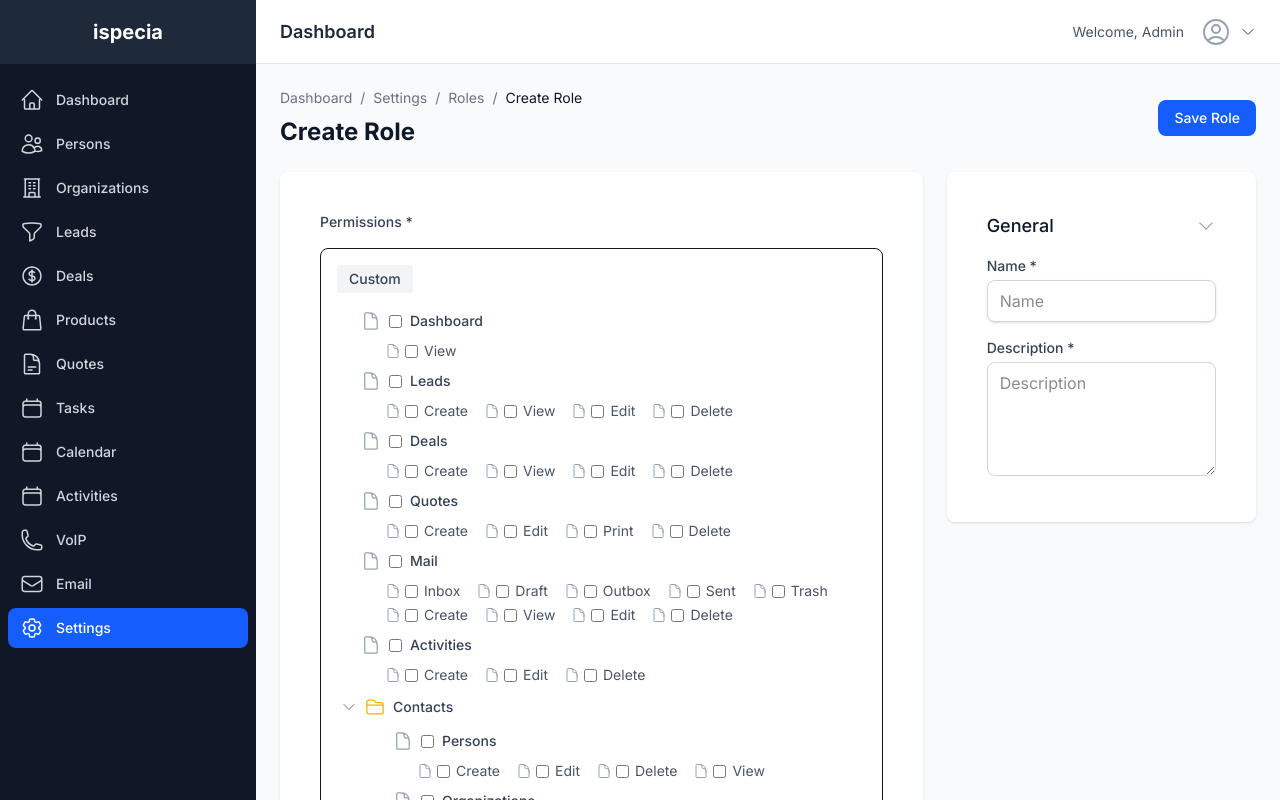
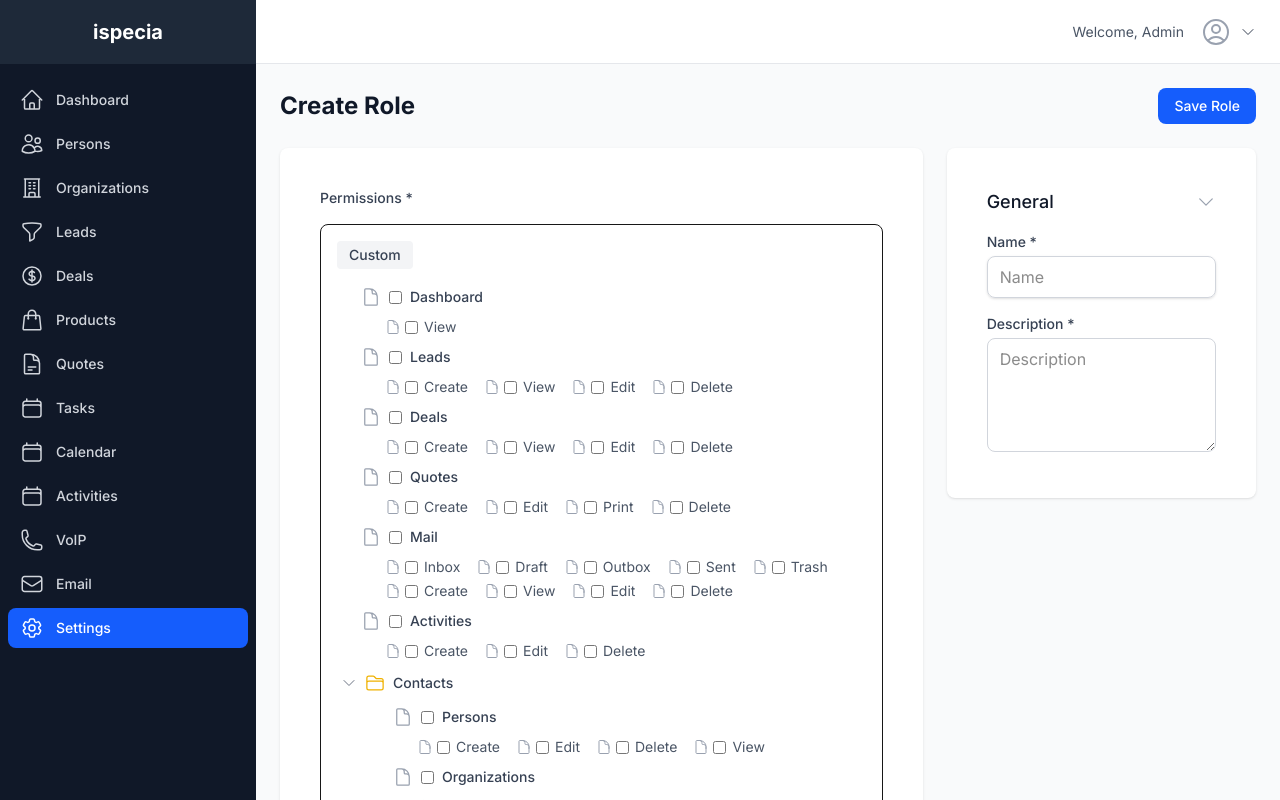
Before and after one commit to absaini739/Next-CRM, a Next.js app in the folder apps/web/: page /settings/roles/create in a window 1280 px wide. Built offline with nearby package versions, Linux system fonts and the light colour scheme.

Commit message:
feat: Remove breadcrumbs from various pages as requested

```diff
--- a/apps/web/app/calendar/page.tsx
+++ b/apps/web/app/calendar/page.tsx
@@ -150,11 +150,7 @@ export default function CalendarPage() {
                 {/* Header */}
                 <div className="flex items-center justify-between">
                     <div>
-                        <div className="flex items-center text-sm text-gray-500 mb-2">
-                            <span className="text-blue-600">Dashboard</span>
-                            <span className="mx-2">/</span>
-                            <span>Calendar</span>
-                        </div>
+                        {/* Breadcrumbs removed as requested */}
                         <h1 className="text-2xl font-bold text-gray-900">Calendar</h1>
                         <p className="mt-1 text-sm text-gray-600">
                             View and manage your schedule
--- a/apps/web/app/deals/page.tsx
+++ b/apps/web/app/deals/page.tsx
@@ -51,11 +51,7 @@ export default function DealsPage() {
                 {/* Header */}
                 <div className="flex items-center justify-between">
                     <div>
-                        <div className="flex items-center text-sm text-gray-500 mb-2">
-                            <span className="text-blue-600">Dashboard</span>
-                            <span className="mx-2">/</span>
-                            <span>Deals</span>
-                        </div>
+                        {/* Breadcrumbs removed as requested */}
                         <h1 className="text-2xl font-bold text-gray-900">Deals</h1>
                         <p className="mt-1 text-sm text-gray-600">
                             Manage your sales pipeline and track deal progress
@@ -152,8 +148,8 @@ export default function DealsPage() {
                                             </td>
                                             <td className="px-6 py-4 whitespace-nowrap">
                                                 <span className={`px-2 py-1 text-xs font-medium rounded-full ${deal.status === 'won' ? 'bg-green-100 text-green-800' :
-                                                        deal.status === 'lost' ? 'bg-red-100 text-red-800' :
-                                                            'bg-blue-100 text-blue-800'
+                                                    deal.status === 'lost' ? 'bg-red-100 text-red-800' :
+                                                        'bg-blue-100 text-blue-800'
                                                     }`}>
                                                     {deal.status.charAt(0).toUpperCase() + deal.status.slice(1)}
                                                 </span>
--- a/apps/web/app/leads/page.tsx
+++ b/apps/web/app/leads/page.tsx
@@ -67,11 +67,7 @@ export default function LeadsPage() {
                 {/* Header */}
                 <div className="flex items-center justify-between">
                     <div>
-                        <div className="flex items-center text-sm text-gray-500 mb-2">
-                            <span className="text-blue-600">Dashboard</span>
-                            <span className="mx-2">/</span>
-                            <span>Leads</span>
-                        </div>
+                        {/* Breadcrumbs removed as requested */}
                         <h1 className="text-2xl font-bold text-gray-900">Leads</h1>
                     </div>
                     <Button
--- a/apps/web/app/settings/page.tsx
+++ b/apps/web/app/settings/page.tsx
@@ -194,11 +194,7 @@ export default function SettingsPage() {
             <div className="space-y-6">
                 {/* Header */}
                 <div>
-                    <div className="flex items-center text-sm text-gray-500 mb-2">
-                        <span className="text-blue-600">Dashboard</span>
-                        <span className="mx-2">/</span>
-                        <span>Settings</span>
-                    </div>
+                    {/* Breadcrumbs removed as requested */}
                     <h1 className="text-2xl font-bold text-gray-900">Settings</h1>
                     <p className="mt-1 text-sm text-gray-600">
                         Manage your CRM configuration and preferences
--- a/apps/web/app/settings/roles/create/page.tsx
+++ b/apps/web/app/settings/roles/create/page.tsx
@@ -240,15 +240,7 @@ export default function CreateRolePage() {
                 {/* Header */}
                 <div className="flex items-center justify-between">
                     <div>
-                        <div className="flex items-center text-sm text-gray-500 mb-2">
-                            <span>Dashboard</span>
-                            <span className="mx-2">/</span>
-                            <span>Settings</span>
-                            <span className="mx-2">/</span>
-                            <span>Roles</span>
-                            <span className="mx-2">/</span>
-                            <span className="text-gray-900">Create Role</span>
-                        </div>
+                        {/* Breadcrumbs removed as requested */}
                         <h1 className="text-2xl font-bold text-gray-900">Create Role</h1>
                     </div>
                     <Button
--- a/apps/web/app/settings/roles/page.tsx
+++ b/apps/web/app/settings/roles/page.tsx
@@ -68,13 +68,7 @@ export default function RolesPage() {
                 {/* Header */}
                 <div className="flex items-center justify-between">
                     <div>
-                        <div className="flex items-center text-sm text-gray-500 mb-2">
-                            <span>Dashboard</span>
-                            <span className="mx-2">/</span>
-                            <span>Settings</span>
-                            <span className="mx-2">/</span>
-                            <span className="text-gray-900">Roles</span>
-                        </div>
+                        {/* Breadcrumbs removed as requested */}
                         <h1 className="text-2xl font-bold text-gray-900">Roles & Permissions</h1>
                         <p className="mt-1 text-sm text-gray-600">
                             Manage user roles and their permissions
--- a/apps/web/app/tasks/page.tsx
+++ b/apps/web/app/tasks/page.tsx
@@ -139,11 +139,7 @@ export default function TasksPage() {
                 {/* Header */}
                 <div className="flex items-center justify-between">
                     <div>
-                        <div className="flex items-center text-sm text-gray-500 mb-2">
-                            <span className="text-blue-600">Dashboard</span>
-                            <span className="mx-2">/</span>
-                            <span>Tasks</span>
-                        </div>
+                        {/* Breadcrumbs removed as requested */}
                         <h1 className="text-2xl font-bold text-gray-900">Task Management</h1>
                         <p className="mt-1 text-sm text-gray-600">
                             Organize and track your tasks efficiently
--- a/apps/web/components/layout/Header.tsx
+++ b/apps/web/components/layout/Header.tsx
@@ -12,7 +12,7 @@ export default function Header() {
         <header className="bg-white border-b border-gray-200 h-16 flex items-center justify-between px-6">
             {/* Breadcrumbs / Page Title - can be enhanced later */}
             <div className="flex-1">
-                <h2 className="text-lg font-semibold text-gray-800">Dashboard</h2>
+                {/* Page Title removed as requested */}
             </div>
 
             {/* User Menu */}
--- a/apps/web/components/layout/Sidebar.tsx
+++ b/apps/web/components/layout/Sidebar.tsx
@@ -46,13 +46,13 @@ export default function Sidebar() {
             onMouseLeave={() => setIsExpanded(false)}
         >
             {/* Logo */}
-            <div className="flex items-center justify-center h-16 px-2 bg-gray-800">
+            <Link href="/" className="flex items-center justify-center h-16 px-2 bg-gray-800 hover:bg-gray-700 transition-colors w-full">
                 {isExpanded ? (
                     <h1 className="text-xl font-bold text-white">ispecia</h1>
                 ) : (
                     <span className="text-xl font-bold text-white">i</span>
                 )}
-            </div>
+            </Link>
 
             {/* Navigation */}
             <nav className="flex-1 px-2 py-4 space-y-1">
```
